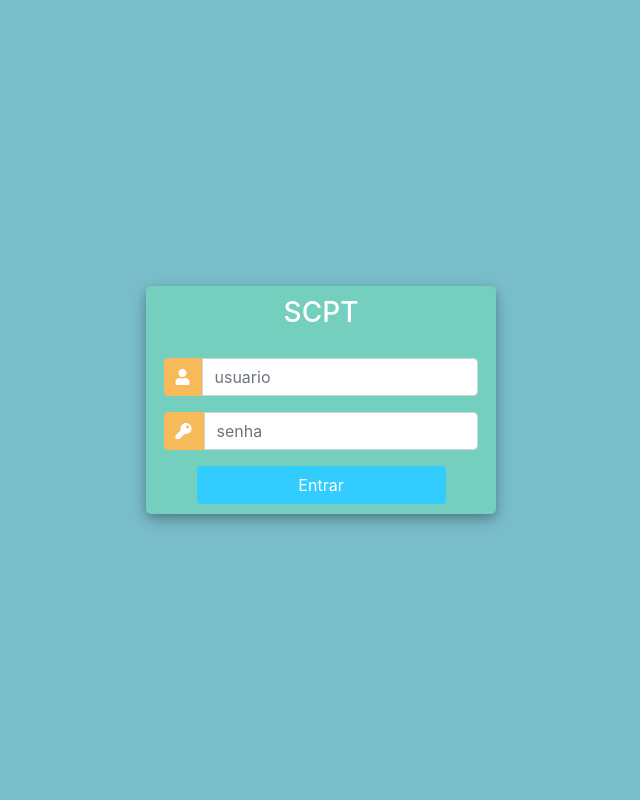
After one commit to simplymarco/Sistema-de-Controle-de-Processos-Titulados, a Django app: page /login/ in a window 1280 px wide. The commit adds this page. Shown: the whole page, without its empty margins (319-959 px from the left). Run offline with Django 3.2, Linux system fonts and the light colour scheme; some libraries are stand-ins or nearby versions.

Commit message:
Pagina de Login
Criado a pagina de login

```diff
--- /dev/null
+++ b/accounts/templates/accounts/login.html
@@ -0,0 +1,123 @@
+<!DOCTYPE html>
+<html>
+
+<head>
+	<title>Login</title>
+	<link rel="stylesheet" href="https://stackpath.bootstrapcdn.com/bootstrap/4.1.3/css/bootstrap.min.css" integrity="sha384-MCw98/SFnGE8fJT3GXwEOngsV7Zt27NXFoaoApmYm81iuXoPkFOJwJ8ERdknLPMO" crossorigin="anonymous">
+	<script src="https://ajax.googleapis.com/ajax/libs/jquery/3.3.1/jquery.min.js"></script>
+	<link rel="stylesheet" href="https://use.fontawesome.com/releases/v5.6.1/css/all.css" integrity="sha384-gfdkjb5BdAXd+lj+gudLWI+BXq4IuLW5IT+brZEZsLFm++aCMlF1V92rMkPaX4PP" crossorigin="anonymous">
+
+
+	<style>
+		body,
+		html {
+			margin: 0;
+			padding: 0;
+			height: 100%;
+			background: #7abecc !important;
+		}
+		.user_card {
+			width: 350px;
+			margin-top: auto;
+			margin-bottom: auto;
+			background: #74cfbf;
+			position: relative;
+			display: flex;
+			justify-content: center;
+			flex-direction: column;
+			padding: 10px;
+			box-shadow: 0 4px 8px 0 rgba(0, 0, 0, 0.2), 0 6px 20px 0 rgba(0, 0, 0, 0.19);
+			-webkit-box-shadow: 0 4px 8px 0 rgba(0, 0, 0, 0.2), 0 6px 20px 0 rgba(0, 0, 0, 0.19);
+			-moz-box-shadow: 0 4px 8px 0 rgba(0, 0, 0, 0.2), 0 6px 20px 0 rgba(0, 0, 0, 0.19);
+			border-radius: 5px;
+
+		}
+
+		.form_container {
+			margin-top: 20px;
+		}
+
+		#form-title{
+			color: #fff;
+
+		}
+
+		.login_btn {
+			width: 100%;
+			background: #33ccff !important;
+			color: white !important;
+		}
+		.login_btn:focus {
+			box-shadow: none !important;
+			outline: 0px !important;
+		}
+		.login_container {
+			padding: 0 2rem;
+		}
+		.input-group-text {
+			background: #f7ba5b !important;
+			color: white !important;
+			border: 0 !important;
+			border-radius: 0.25rem 0 0 0.25rem !important;
+		}
+		.input_user,
+		.input_pass:focus {
+			box-shadow: none !important;
+			outline: 0px !important;
+		}
+
+		#messages{
+			background-color: grey;
+			color: #fff;
+			padding: 10px;
+			margin-top: 10px;
+		}
+	</style>
+
+</head>
+<body>
+	<div class="container h-100">
+		<div class="d-flex justify-content-center h-100">
+			<div class="user_card">
+				<div class="d-flex justify-content-center">
+
+
+					<h3 id="form-title">SCPT</h3>
+				</div>
+				<div class="d-flex justify-content-center form_container">
+					<form method="POST" action="">
+						{% csrf_token %}
+						<div class="input-group mb-3">
+							<div class="input-group-append">
+								<span class="input-group-text"><i class="fas fa-user"></i></span>
+							</div>
+
+							<input type="text" name="username" placeholder="usuario" class="form-control">
+						</div>
+
+						<div class="input-group mb-2">
+							<div class="input-group-append">
+								<span class="input-group-text"><i class="fas fa-key"></i></span>
+							</div>
+
+								<input type="password" name="password" placeholder="senha" class="form-control" >
+						</div>
+
+							<div class="d-flex justify-content-center mt-3 login_container">
+				 				<input class="btn login_btn" type="submit" value="Entrar">
+				   			</div>
+					</form>
+
+				</div>
+
+				{% for message in messages %}
+					<p id="messages">{{message}}</p>
+				{% endfor %}
+
+				</div>
+			</div>
+		</div>
+	</div>
+</body>
+
+</html>
--- a/accounts/templates/accounts/navbar.html
+++ b/accounts/templates/accounts/navbar.html
@@ -12,4 +12,6 @@
         <a class="nav-item nav-link" href="{% url 'setorlist' %}">Setores</a>
       </div>
     </div>
+    <span class="hello-msg">Bem Vindo, {{request.user}}</span>
+    <span ><a  class="hello-msg" href="{% url 'logout' %}">Sair</a></span>
   </nav>
--- a/accounts/urls.py
+++ b/accounts/urls.py
@@ -3,6 +3,9 @@ from . import views
 
 
 urlpatterns = [
+    path('login/', views.loginPage, name="login"),
+    path('logout/', views.logoutUser, name="logout"),
+
     path('', views.home, name='home'),
 
     path('interessado/<str:pk>/', views.interessadopg, name='interessado'),
--- a/accounts/views.py
+++ b/accounts/views.py
@@ -3,9 +3,37 @@ from django.http import HttpResponse
 from .models import *
 from .forms import *
 from .filters import ProcessoFilter, TerraFilter, InteressadoFilter
+from django.contrib.auth.forms import UserCreationForm
+from django.contrib.auth import authenticate, login, logout
+from django.contrib import messages
+from django.contrib.auth.decorators import login_required
 
 # Create your views here.
 
+def loginPage(request):
+	if request.user.is_authenticated:
+		return redirect('home')
+	else:
+		if request.method == 'POST':
+			username = request.POST.get('username')
+			password =request.POST.get('password')
+
+			user = authenticate(request, username=username, password=password)
+
+			if user is not None:
+				login(request, user)
+				return redirect('home')
+			else:
+				messages.info(request, 'Usuario ou senha incorretos')
+
+		context = {}
+		return render(request, 'accounts/login.html', context)
+
+def logoutUser(request):
+	logout(request)
+	return redirect('login')
+
+@login_required(login_url='login')
 def home(request):
     listaProcessos = Processo.objects.all()
     listaInteressados = Interessado.objects.all()
@@ -20,6 +48,7 @@ def home(request):
     , 'totalProcessos':totalProcessos, 'prontos':prontos, 'pendente':pendente, 'cancelado':cancelado}
     return render(request, 'accounts/dashboard.html', context)
 
+@login_required(login_url='login')
 def criarInteressado(request):
 
     form = InteressadoForm()
@@ -33,6 +62,7 @@ def criarInteressado(request):
 
     return render(request, 'accounts/ver_form.html', context)
 
+@login_required(login_url='login')
 def editarInteressado(request, pk):
     interessado = Interessado.objects.get(id=pk)
     form = InteressadoForm(instance=interessado)
@@ -47,6 +77,7 @@ def editarInteressado(request, pk):
 
     return render(request, 'accounts/ver_form.html', context)
 
+@login_required(login_url='login')
 def deleteInteressado(request, pk):
     interessado = Interessado.objects.get(id=pk)
     if request.method == 'POST':
@@ -57,6 +88,7 @@ def deleteInteressado(request, pk):
 
     return render(request, 'accounts/delete.html', context)
 
+@login_required(login_url='login')
 def interessadopg(request, pk):
     interessado = Interessado.objects.get(id=pk)
     processos = interessado.processo_set.all()
@@ -68,6 +100,7 @@ def interessadopg(request, pk):
     context = {'interessado': interessado, 'processos': processos,'processosCount': processosCount, 'myFilter':myFilter}
     return render(request, 'accounts/interessado.html', context)
 
+@login_required(login_url='login')
 def interessadolist(request):
     lista = Interessado.objects.all()
 
@@ -76,6 +109,7 @@ def interessadolist(request):
 
     return render(request, 'accounts/interessadolist.html', {'lista':lista,'myFilter':myFilter})
 
+@login_required(login_url='login')
 def criarProcesso(request):
 
     form = ProcessoForm()
@@ -89,6 +123,7 @@ def criarProcesso(request):
 
     return render(request, 'accounts/ver_form.html', context)
 
+@login_required(login_url='login')
 def verProcesso(request, pk):
     processo = Processo.objects.get(id=pk)
     form = ProcessoForm(instance=processo)
@@ -103,6 +138,7 @@ def verProcesso(request, pk):
 
     return render(request, 'accounts/ver_form.html', context)
 
+@login_required(login_url='login')
 def deleteProcesso(request, pk):
     processo = Processo.objects.get(id=pk)
     if request.method == 'POST':
@@ -113,6 +149,7 @@ def deleteProcesso(request, pk):
 
     return render(request, 'accounts/delete.html', context)
 
+@login_required(login_url='login')
 def processolist(request):
     lista = Processo.objects.all()
 
@@ -121,6 +158,7 @@ def processolist(request):
 
     return render(request, 'accounts/processolist.html', {'lista':lista, 'myFilter':myFilter})
 
+@login_required(login_url='login')
 def criarTerra(request):
 
     form = TerraForm()
@@ -134,6 +172,7 @@ def criarTerra(request):
 
     return render(request, 'accounts/ver_form.html', context)
 
+@login_required(login_url='login')
 def verTerra(request, pk):
     processo = Terra.objects.get(id=pk)
     form = TerraForm(instance=processo)
@@ -148,6 +187,7 @@ def verTerra(request, pk):
 
     return render(request, 'accounts/ver_form.html', context)
 
+@login_required(login_url='login')
 def deleteTerra(request, pk):
     processo = Terra.objects.get(id=pk)
     if request.method == 'POST':
@@ -158,6 +198,7 @@ def deleteTerra(request, pk):
 
     return render(request, 'accounts/delete.html', context)
 
+@login_required(login_url='login')
 def terralist(request):
     lista = Terra.objects.all()
 
@@ -166,7 +207,7 @@ def terralist(request):
 
     return render(request, 'accounts/terras.html', {'lista':lista, 'myFilter':myFilter})
 
-
+@login_required(login_url='login')
 def criarSetor(request):
 
     form = SetorForm()
@@ -180,6 +221,7 @@ def criarSetor(request):
 
     return render(request, 'accounts/ver_form.html', context)
 
+@login_required(login_url='login')
 def verSetor(request, pk):
     processo = Setor.objects.get(id=pk)
     form = SetorForm(instance=processo)
@@ -194,6 +236,7 @@ def verSetor(request, pk):
 
     return render(request, 'accounts/ver_form.html', context)
 
+@login_required(login_url='login')
 def deleteSetor(request, pk):
     processo = Setor.objects.get(id=pk)
     if request.method == 'POST':
@@ -204,6 +247,7 @@ def deleteSetor(request, pk):
 
     return render(request, 'accounts/delete.html', context)
 
+@login_required(login_url='login')
 def setorlist(request):
     lista = Setor.objects.all()
     return render(request, 'accounts/setorlist.html', {'lista':lista})
```
Also changed, not shown: accounts/templates/accounts/status.html (+7 -1 lines).
